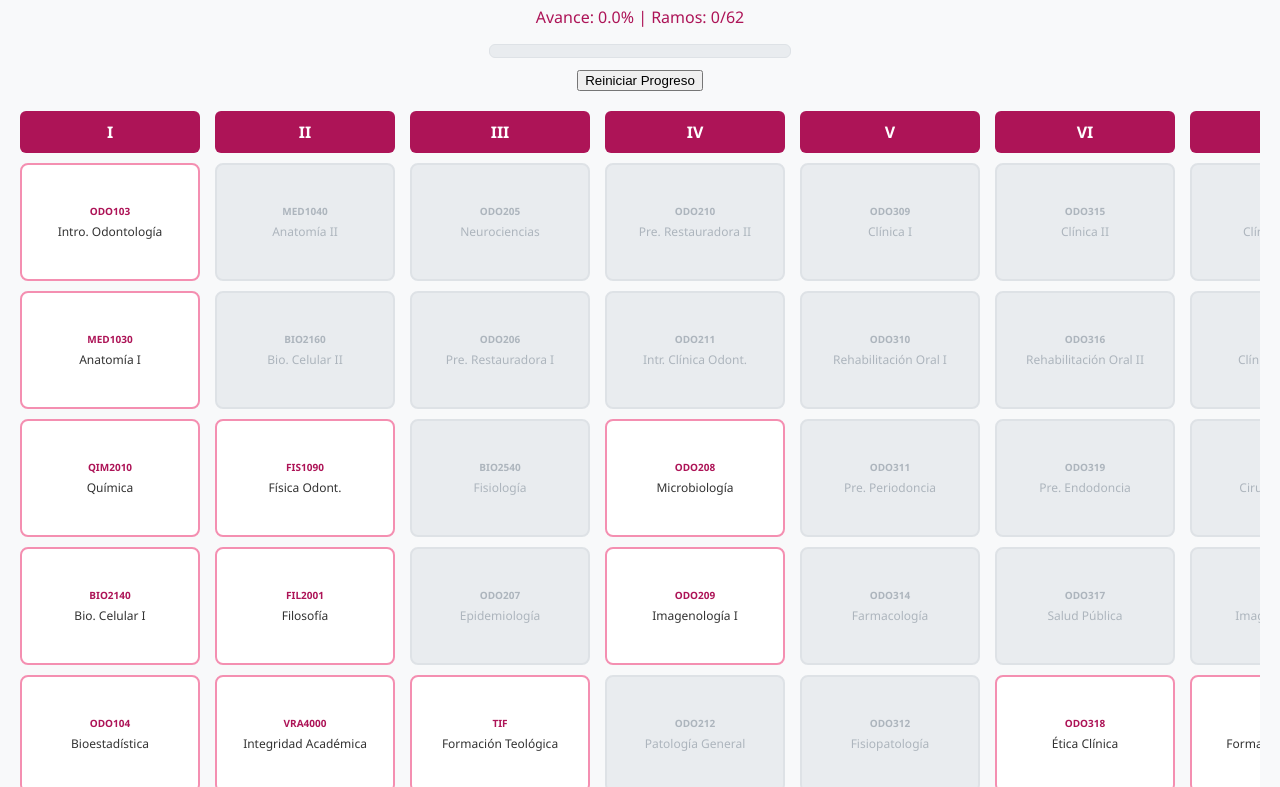
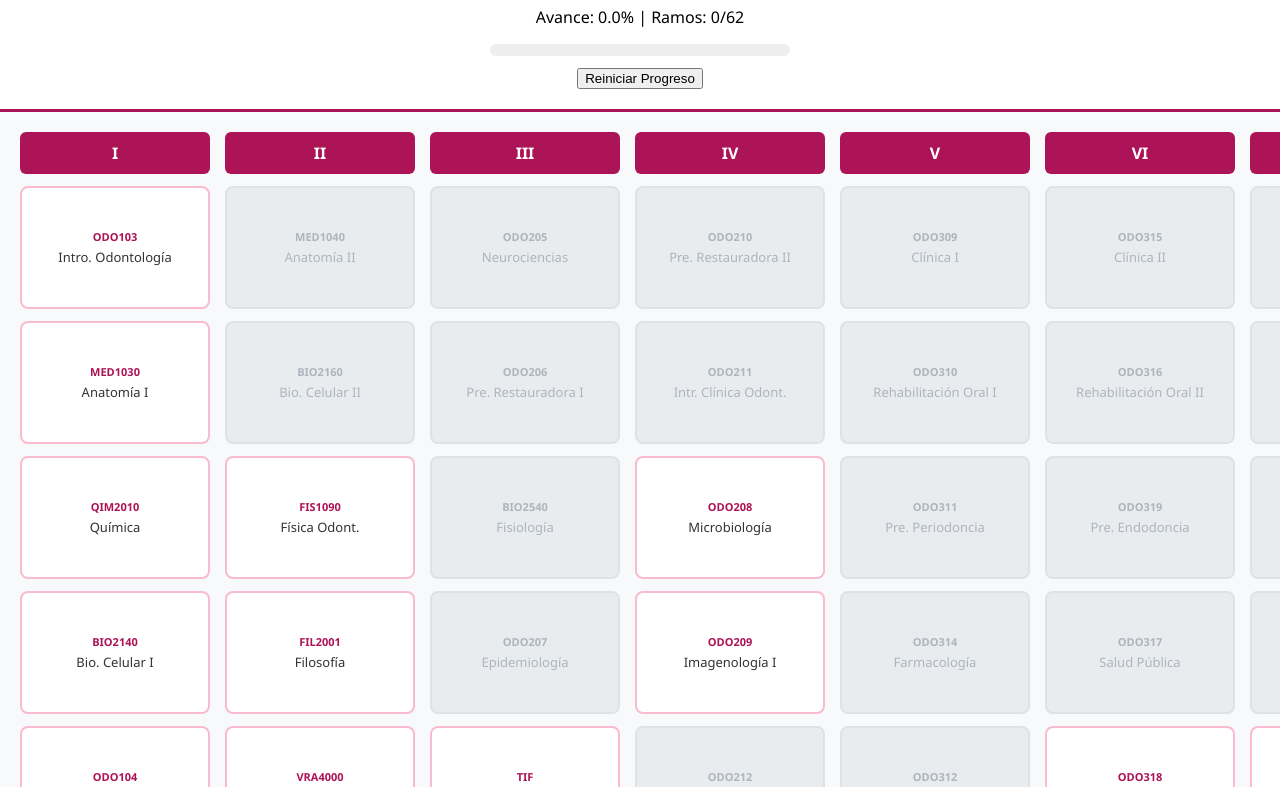
Before and after one commit to florenciacarcamo/mi-malla-odontologia, a plain HTML site: page index.html in a window 1280 px wide. Shown: the part 100-887 px from the top of the page. Drawn offline with Linux system fonts and the light colour scheme.

Commit message:
Update style.css

```diff
--- a/style.css
+++ b/style.css
@@ -1,32 +1,40 @@
-/* Permite bajar la página */
-body {
+/* Permite scroll vertical y horizontal */
+html, body {
+    margin: 0;
+    padding: 0;
+    overflow-y: auto;
     font-family: 'Segoe UI', sans-serif;
     background-color: #f8f9fa;
-    margin: 0;
-    padding: 20px;
-    overflow-y: auto; /* AHORA SÍ PUEDES BAJAR */
 }
 
-.header-malla { text-align: center; margin-bottom: 20px; color: #ad1457; }
+.header-malla {
+    text-align: center;
+    padding: 20px;
+    background: white;
+    border-bottom: 3px solid #ad1457;
+    position: sticky;
+    top: 0;
+    z-index: 1000;
+}
 
 .malla-container {
     display: flex;
     flex-wrap: nowrap;
     gap: 15px;
-    overflow-x: auto; /* Scroll horizontal para los semestres */
-    padding-bottom: 50px;
-    align-items: flex-start;
+    padding: 20px;
+    overflow-x: auto; /* Scroll lateral para semestres */
+    min-height: 100vh;
 }
 
 .semestre {
-    min-width: 180px;
+    min-width: 190px;
     display: flex;
     flex-direction: column;
-    gap: 10px;
+    gap: 12px;
 }
 
 .sem-header {
-    background-color: #ad1457; /* Azul/Rojo UC según el PDF */
+    background-color: #ad1457;
     color: white;
     text-align: center;
     padding: 10px;
@@ -36,40 +44,41 @@ body {
 
 .ramo {
     background-color: white;
-    border: 2px solid #f48fb1; /* Borde Rosado inicial */
+    border: 2px solid #f8bbd0;
     padding: 12px;
     border-radius: 8px;
-    min-height: 90px;
+    min-height: 95px;
     cursor: pointer;
-    transition: 0.3s;
+    transition: 0.2s;
     display: flex;
     flex-direction: column;
     justify-content: center;
     text-align: center;
 }
 
-.sigla { font-size: 10px; font-weight: bold; color: #ad1457; }
-.ramo p { margin: 5px 0 0 0; font-size: 12px; font-weight: 500; color: #333; }
+.sigla { font-size: 11px; font-weight: bold; color: #ad1457; }
+.ramo p { margin: 6px 0 0 0; font-size: 13px; color: #333; line-height: 1.2; }
 
-/* ESTADO: APROBADO (Morado, Tachado, Borde Rosado fuerte) */
+/* ESTADO APROBADO: Morado, tachado y borde fuerte */
 .aprobado {
     background-color: #6a1b9a !important;
     color: white !important;
     text-decoration: line-through;
-    border: 2px solid #ad1457 !important; /* El borde rosado que pediste */
+    border: 3px solid #ad1457 !important;
 }
 
 .aprobado p, .aprobado .sigla { color: white !important; }
 
-/* ESTADO: BLOQUEADO */
+/* ESTADO BLOQUEADO: Gris */
 .bloqueado {
     background-color: #e9ecef;
     color: #adb5bd;
     border-color: #dee2e6;
     pointer-events: none;
 }
-.bloqueado .sigla, .bloqueado p { color: #adb5bd !important; }
+
+.bloqueado p, .bloqueado .sigla { color: #adb5bd !important; }
 
 /* Barra de progreso */
-.progress-bar { width: 300px; height: 12px; background: #e9ecef; border-radius: 6px; margin: 10px auto; overflow: hidden; border: 1px solid #dee2e6; }
+.progress-bar { width: 300px; height: 12px; background: #eee; border-radius: 6px; margin: 10px auto; overflow: hidden; }
 #progress-fill { height: 100%; background: #ad1457; width: 0%; transition: 0.5s; }
```
